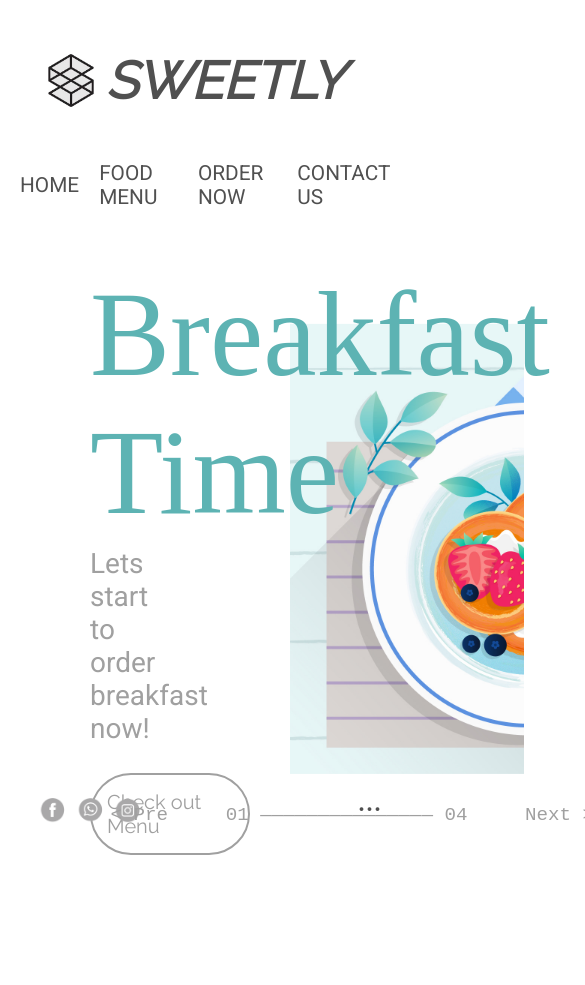
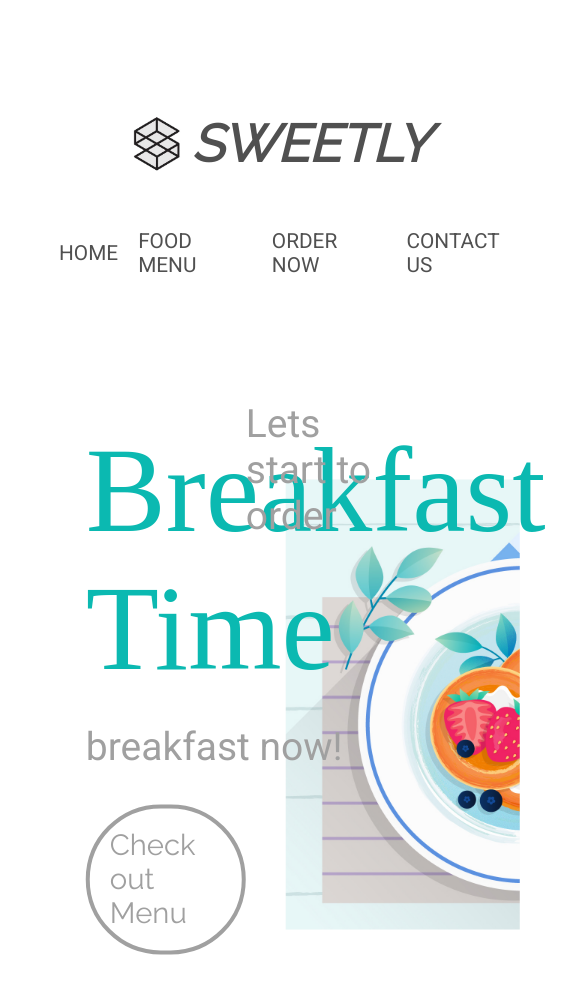
Before and after one commit to AbhinavRobinson/Sweetly, a website: page app/index.html in a window 390 px wide. Shown: the top 985 px of the page, 585 px wide, since content can reach past the window. Drawn offline with Linux system fonts and the light colour scheme.

Commit message:
Responsive Partial Phone and Desktop (BUGGY)

```diff
--- a/app/scss/styles.scss
+++ b/app/scss/styles.scss
@@ -1,4 +1,4 @@
-$base-color: rgb(93, 179, 179);
+$base-color: rgb(11, 185, 177);
 $grey-color: rgb(160, 160, 160);
 $dark-grey-color: rgb(80, 80, 80);
 $font: "Roboto", monospace;
@@ -11,6 +11,7 @@ $font2: "Raleway", sans-serif;
 $smartphone: "only screen and (max-width : 400px)";
 $midscreens: "only screen and (max-width : 800px)";
 $fullscreens: "only screen and (max-width : 1215px)";
+
 
 // CODE
 html body {
@@ -29,11 +30,20 @@ body {
           .content {
             width: 100%;
             float: left;
-            height: 120px;
+            height: 12.5vh;
+            @media #{$fullscreens} {
+              height: 22.5vh;
+            }
             .logo {
+              @media #{$fullscreens} {
+                transform: translateX(22vw) translateY(7.5vh);
+              }
               img {
                 width: 30px;
                 margin-right: 10px;
+                @media #{$fullscreens} {
+                  width: 15vw;
+                }
                 @media #{$midscreens} {
                   width: 50px;
                 }
@@ -54,6 +64,7 @@ body {
                 align-items: center;
                 width: 100%;
                 padding: 0;
+                font-size: 12.5vw;
                 margin: 0;
                 margin-top: 50px;
                 justify-content: center;
@@ -81,11 +92,13 @@ body {
                 font-family: $font;
                 text-transform: uppercase;
                 @media #{$fullscreens} {
-                  margin-top: 50px;
-                  width: 100vw;
+                  margin-top: 14vh;
+                  width: 125vw;
+                  font-size: 3rem;
                   align-items: center;
                   justify-content: center;
                   float: left;
+                  transform: translateX(10vw);
                   padding: 0px;
                   font-weight: 500;
                   color: $dark-grey-color;
@@ -131,11 +144,14 @@ body {
               transform: translateX(-25px) translateY(-2.5vh);
             }
             @media #{$fullscreens} {
-              margin-top: 125px;
+              margin-top: 10vh;
+              transform: translateX(-7.5vw) translateY(12.5vh) ;
             }
             .title {
               @media #{$fullscreens} {
                 margin-bottom: 5px;
+                font-size:17.5rem;
+                margin-top: -10vh;
               }
               @media #{$midscreens} {
                 font-size: 7.5rem;
@@ -159,9 +175,9 @@ body {
               float: right;
               z-index: -1;
               @media #{$fullscreens} {
-                width: 75vw;
-                height: 750px;
-                transform: translateX(250px) translateY(0px);
+                width: 120vw;
+                height: 75vh;
+                transform: translateX(27.5vw) translateY(-10vh);
               }
               @media #{$midscreens} {
                 transform: translateX(200px) translateY(100px);
@@ -172,6 +188,10 @@ body {
             .info {
               @media #{$fullscreens} {
                 margin-bottom: 5px;
+                font-size: 10vw;
+                width: 75vw;
+                transform: translateY(2.5vh);
+                font-weight: 400;
               }
               margin-bottom: 45px;
               margin-left: 0;
@@ -188,12 +208,20 @@ body {
               font-weight: 500;
               color: $grey-color;
               font-family: $font2;
-              border-radius: 50px; //more than height of box
+              border-radius: 150px; //more than height of box
               display: inline-flex;
               padding: 15px;
               margin: 0;
               border: 2px solid $grey-color;
               transition-duration: 0.333s;
+              @media #{$fullscreens} {
+                font-size: 7.5vw;
+                font-weight: 500;
+                transform: translateY(2vh);
+                // background-color: rgba(255, 255, 255, 0.739);
+                border: 4px solid $grey-color;
+                padding: 20px;
+              }
             }
             .container:hover {
               color: $base-color;
@@ -210,6 +238,9 @@ body {
         float: left;
         color: $dark-grey-color;
         background-color: white;
+        @media #{$fullscreens} {
+          transform: translateY(22.5vh);
+        }
         .wrap {
           z-index: 10;
           padding-top: 25px;
@@ -225,11 +256,10 @@ body {
                   list-style: none;
                   display: inline-flex;
                   li {
-
                     @media #{$fullscreens} {
                       margin: 0;
                       transform: translateX(-7.5vw);
-                      width: 2vw;
+                      width: 10vw;
                     }
                     width: 50px;
                     img {
@@ -241,6 +271,11 @@ body {
                         transform: translateX(-25px);
                         margin-left: 20px;
                         margin-top: 10px;
+                      }
+                      @media #{$fullscreens} {
+                        width: 100px;
+                        transform: translateX(50vw) translateY(2vh);
+                        height: 100px;
                       }
                     }
                     padding: 15px;
@@ -254,6 +289,9 @@ body {
               .page_action {
                 @media #{$fullscreens} {
                   margin-left: -7.5vw;
+                  font-size: 4.65vw;
+                  width: 120vw;
+                  transform: translateX(-12.5vw) translateY(-7.5vh);
                 }
                 @media #{$midscreens} {
                   margin-left: -5vw;
@@ -281,9 +319,11 @@ body {
                   margin-top: 25px;
                   // margin-right: -10vw;
                   margin-left: 27.5vw;
+                  display: none;
                 }
                 @media #{$midscreens} {
                   transform: translateX(-2.5vw);
+                  display: none;
                 }
                 float: right;
                 // margin-right: 12.5vw;
```
Also changed, not shown: app/css/styles.css.
